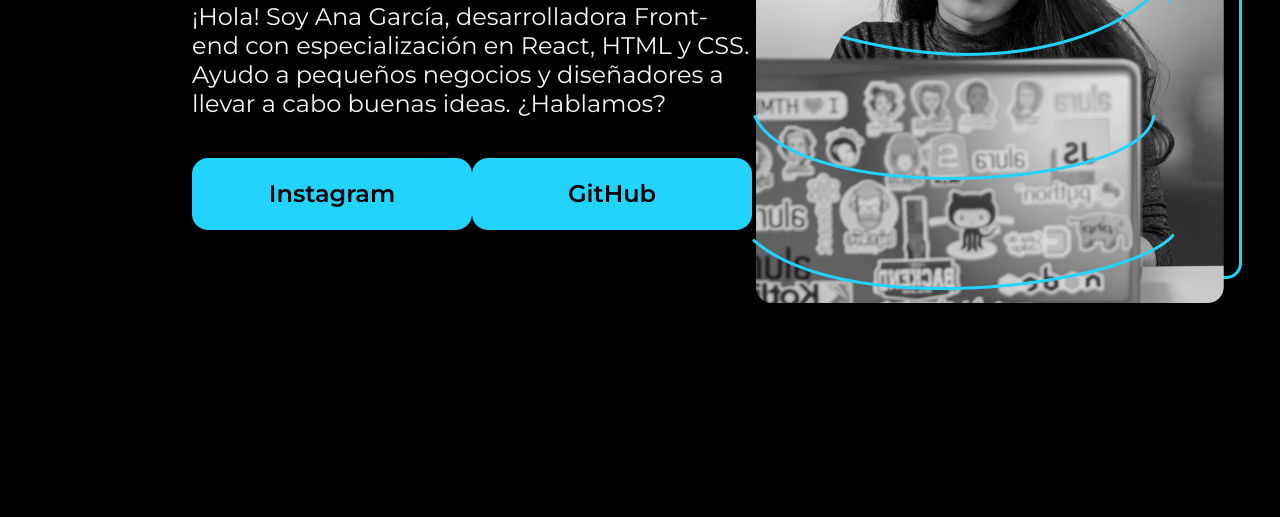
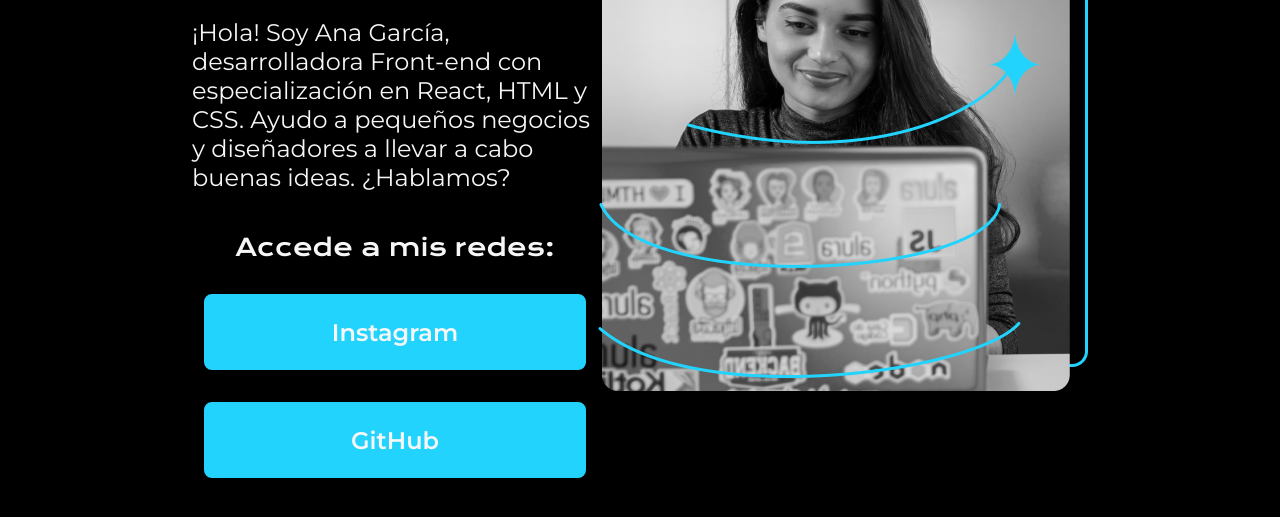
Before and after one commit to FelixH316/Alura07-HTML_CSS_HeaderF_CssVars, a plain HTML site: page index.html in a window 1280 px wide. Shown: the part 375-892 px from the top of the page. Drawn offline with nearby package versions, Linux system fonts and the light colour scheme; files whose address does not match are found by name.

Commit message:
ALURA 07 - Basic sytle added to social buttons

```diff
--- a/index.html
+++ b/index.html
@@ -23,6 +23,7 @@
 
                 </p>
                 <div class="presentacion__enlaces">
+                    <h2 class="presentacion__enlaces__subtitulo">Accede a mis redes:</h2>
                     <a class="presentacion__enlaces__link" href="https://instagram.com/">Instagram</a>
                     <a class="presentacion__enlaces__link" href="https://github.com/">GitHub</a>
                 </div>
--- a/style.css
+++ b/style.css
@@ -42,20 +42,33 @@
     font-family: 'Montserrat', sans-serif;
 }
 
-.presentacion__enlaces{
+.presentacion__enlaces
+{
     display: flex;
     justify-content: space-between;
+    flex-direction: column;
+    align-items: center;
+    gap: 32px;
 }
 
-.presentacion__enlaces__link{
+.presentacion__enlaces__subtitulo
+{
+    font-family: 'Krona One', sans-serif;
+    font-size: 24px;
+    font-weight: 400;
+}
+
+.presentacion__enlaces__link
+{
     background-color: #22D4FD;
-    width: 280px;
+    width: 378px;
     text-align: center;
-    border-radius: 16px;
+    border-radius: 8px;
     font-size: 24px;
     font-weight: 600;
     padding: 21.5px 0;
     text-decoration: none;
-    color: #000000;
+    color: #F6F6F6;
     font-family: 'Montserrat', sans-serif;
+    border: 2px solid #22D4FD;
 }
```
